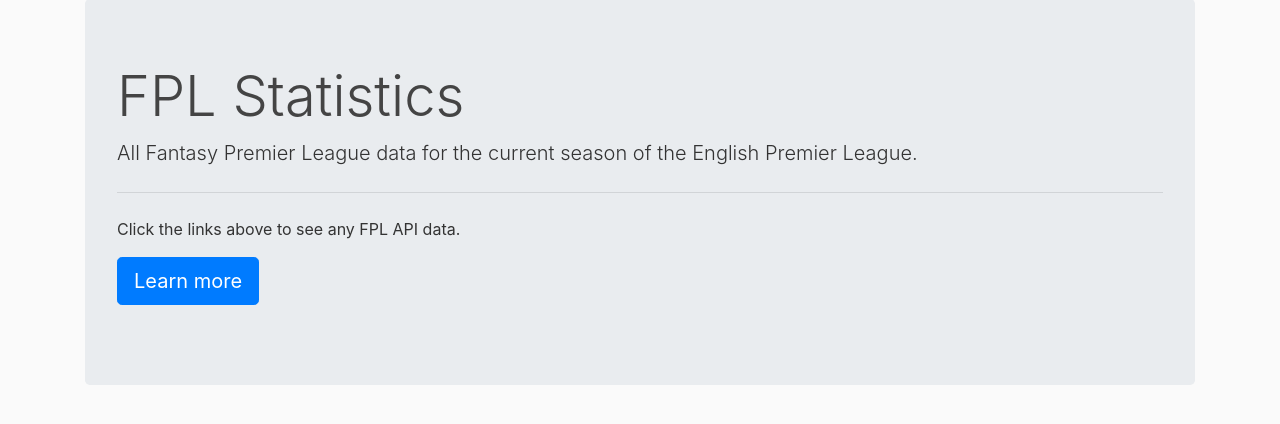
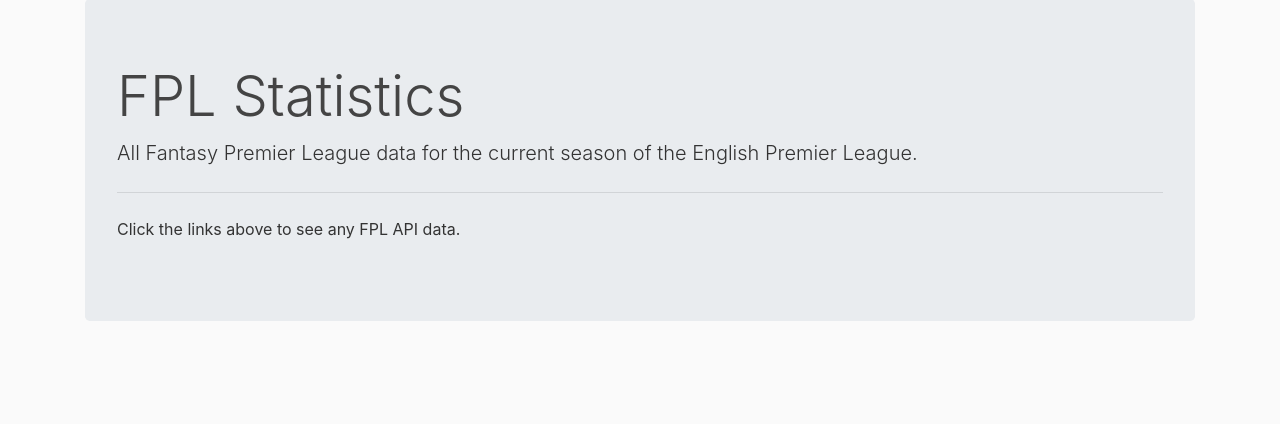
Before and after one commit to KieranSmith99/footballer-statistics-app, a Django app: page / in a window 1280 px wide. Shown: the part 81-505 px from the top of the page. Run offline with Django 3.2, Linux system fonts and the light colour scheme; parts of the project's set-up code (start-up, migrations or seed data) failed here and were passed over; some libraries are stand-ins or nearby versions.

Commit message:
Remove unneeded button

```diff
--- a/fpl/frontend/templates/frontend/home.html
+++ b/fpl/frontend/templates/frontend/home.html
@@ -7,8 +7,5 @@
         <p class="lead">All Fantasy Premier League data for the current season of the English Premier League.</p>
         <hr class="my-4">
         <p>Click the links above to see any FPL API data.</p>
-        <p class="lead">
-          <a class="btn btn-primary btn-lg" href="#" role="button">Learn more</a>
-        </p>
       </div>
 {% endblock content %}
```
